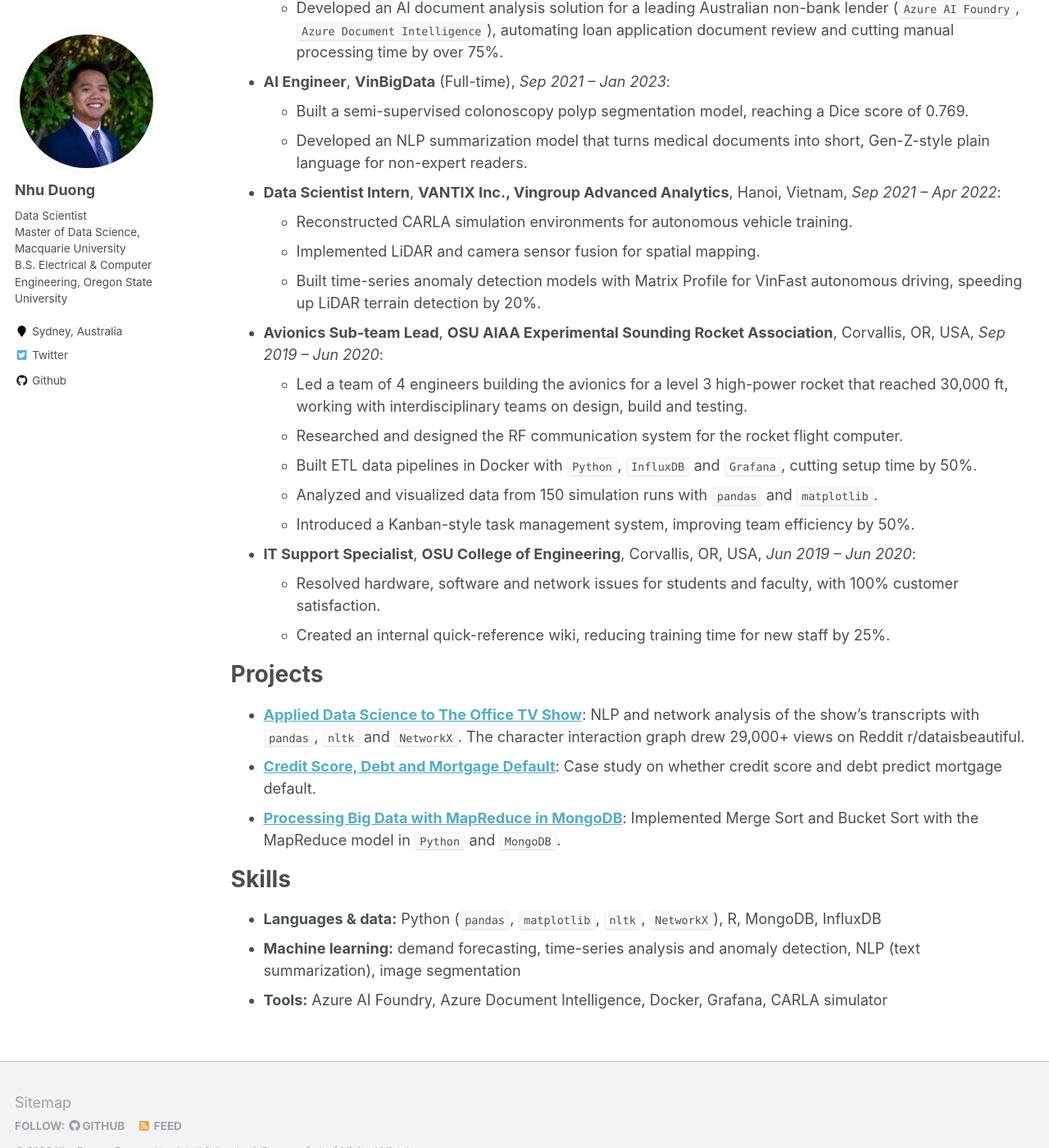
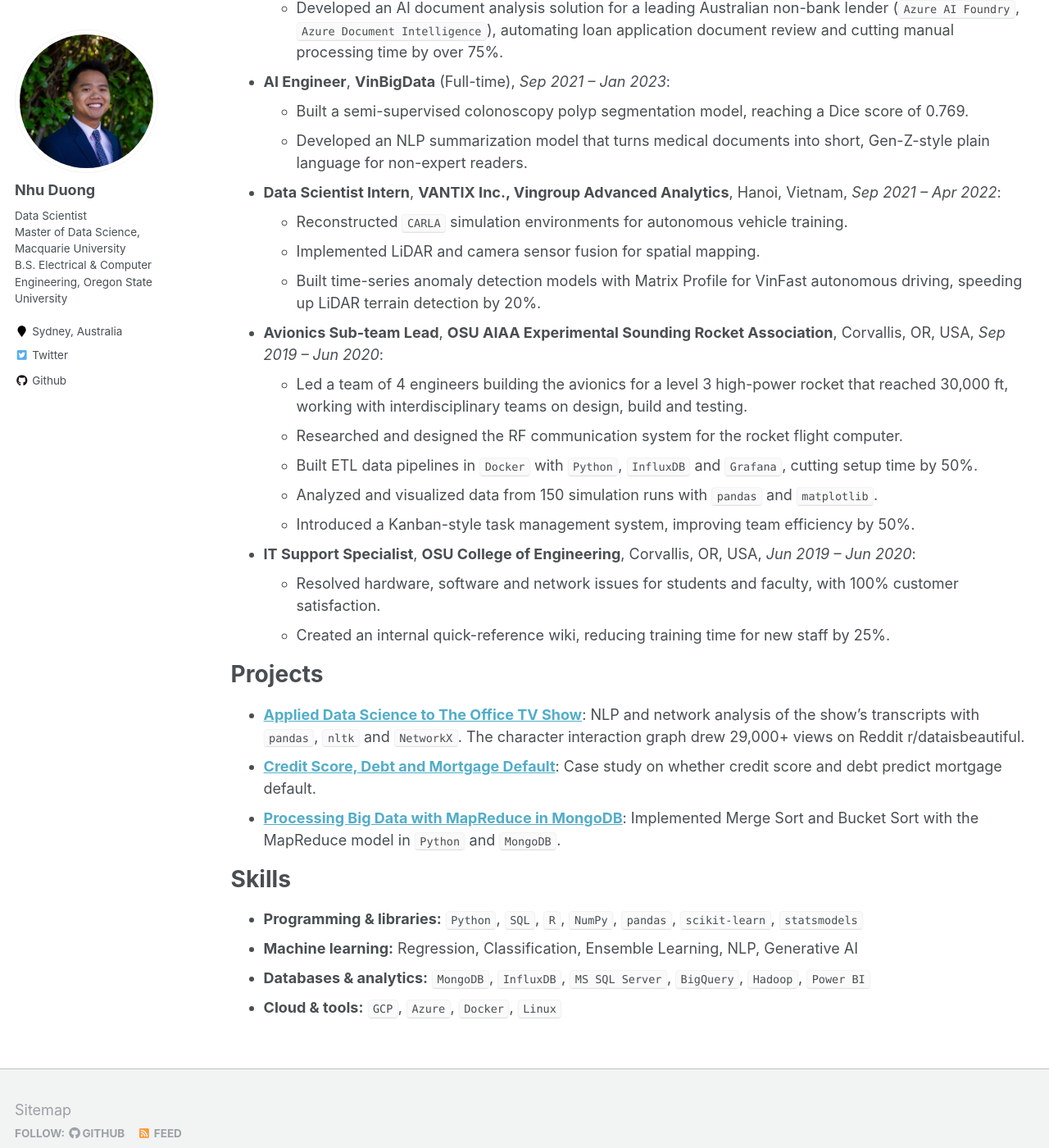
Before and after one commit to duongnosu/duongnosu.github.io, a Jekyll site: the page built from _pages/cv.md, in a window 1280 px wide and 1400 px high, scrolled down 448 px. Shown: the whole window at 82% size. Built offline with Jekyll 4.4.1, drawn with Linux system fonts in a browser that asks for light colours; some of the changed text lies outside the part shown.

Commit message:
Update CV skills, consultant bullet and tech formatting
- Replace Skills section with updated categories
- Reword demand forecasting bullet (GCP stack)
- Format technology names consistently in backticks

Co-Authored-By: Claude Opus 5.5 <noreply@anthropic.com>

```diff
--- a/_pages/cv.md
+++ b/_pages/cv.md
@@ -17,7 +17,7 @@ redirect_from:
 # Work experience
 
 - **Data Science Consultant**, Sydney, Australia, _Jan 2024 – Present_:
-  - Forecast demand for in-store prepared foods across 1,000+ stores for a major Australian supermarket chain, optimizing production schedules and reducing waste by 5%.
+  - Built demand forecasting models for prepared foods across 1,000+ stores of a major Australian supermarket chain, cutting food waste by 5% (`GCP` stack).
   - Developed an AI document analysis solution for a leading Australian non-bank lender (`Azure AI Foundry`, `Azure Document Intelligence`), automating loan application document review and cutting manual processing time by over 75%.
 
 - **AI Engineer**, **VinBigData** (Full-time), _Sep 2021 – Jan 2023_:
@@ -25,14 +25,14 @@ redirect_from:
   - Developed an NLP summarization model that turns medical documents into short, Gen-Z-style plain language for non-expert readers.
 
 - **Data Scientist Intern**, **VANTIX Inc., Vingroup Advanced Analytics**, Hanoi, Vietnam, _Sep 2021 – Apr 2022_:
-  - Reconstructed CARLA simulation environments for autonomous vehicle training.
+  - Reconstructed `CARLA` simulation environments for autonomous vehicle training.
   - Implemented LiDAR and camera sensor fusion for spatial mapping.
   - Built time-series anomaly detection models with Matrix Profile for VinFast autonomous driving, speeding up LiDAR terrain detection by 20%.
 
 - **Avionics Sub-team Lead**, **OSU AIAA Experimental Sounding Rocket Association**, Corvallis, OR, USA, _Sep 2019 – Jun 2020_:
   - Led a team of 4 engineers building the avionics for a level 3 high-power rocket that reached 30,000 ft, working with interdisciplinary teams on design, build and testing.
   - Researched and designed the RF communication system for the rocket flight computer.
-  - Built ETL data pipelines in Docker with `Python`, `InfluxDB` and `Grafana`, cutting setup time by 50%.
+  - Built ETL data pipelines in `Docker` with `Python`, `InfluxDB` and `Grafana`, cutting setup time by 50%.
   - Analyzed and visualized data from 150 simulation runs with `pandas` and `matplotlib`.
   - Introduced a Kanban-style task management system, improving team efficiency by 50%.
 
@@ -48,6 +48,7 @@ redirect_from:
 
 # Skills
 
-- **Languages & data:** Python (`pandas`, `matplotlib`, `nltk`, `NetworkX`), R, MongoDB, InfluxDB
-- **Machine learning:** demand forecasting, time-series analysis and anomaly detection, NLP (text summarization), image segmentation
-- **Tools:** Azure AI Foundry, Azure Document Intelligence, Docker, Grafana, CARLA simulator
+- **Programming & libraries:** `Python`, `SQL`, `R`, `NumPy`, `pandas`, `scikit-learn`, `statsmodels`
+- **Machine learning:** Regression, Classification, Ensemble Learning, NLP, Generative AI
+- **Databases & analytics:** `MongoDB`, `InfluxDB`, `MS SQL Server`, `BigQuery`, `Hadoop`, `Power BI`
+- **Cloud & tools:** `GCP`, `Azure`, `Docker`, `Linux`
```
